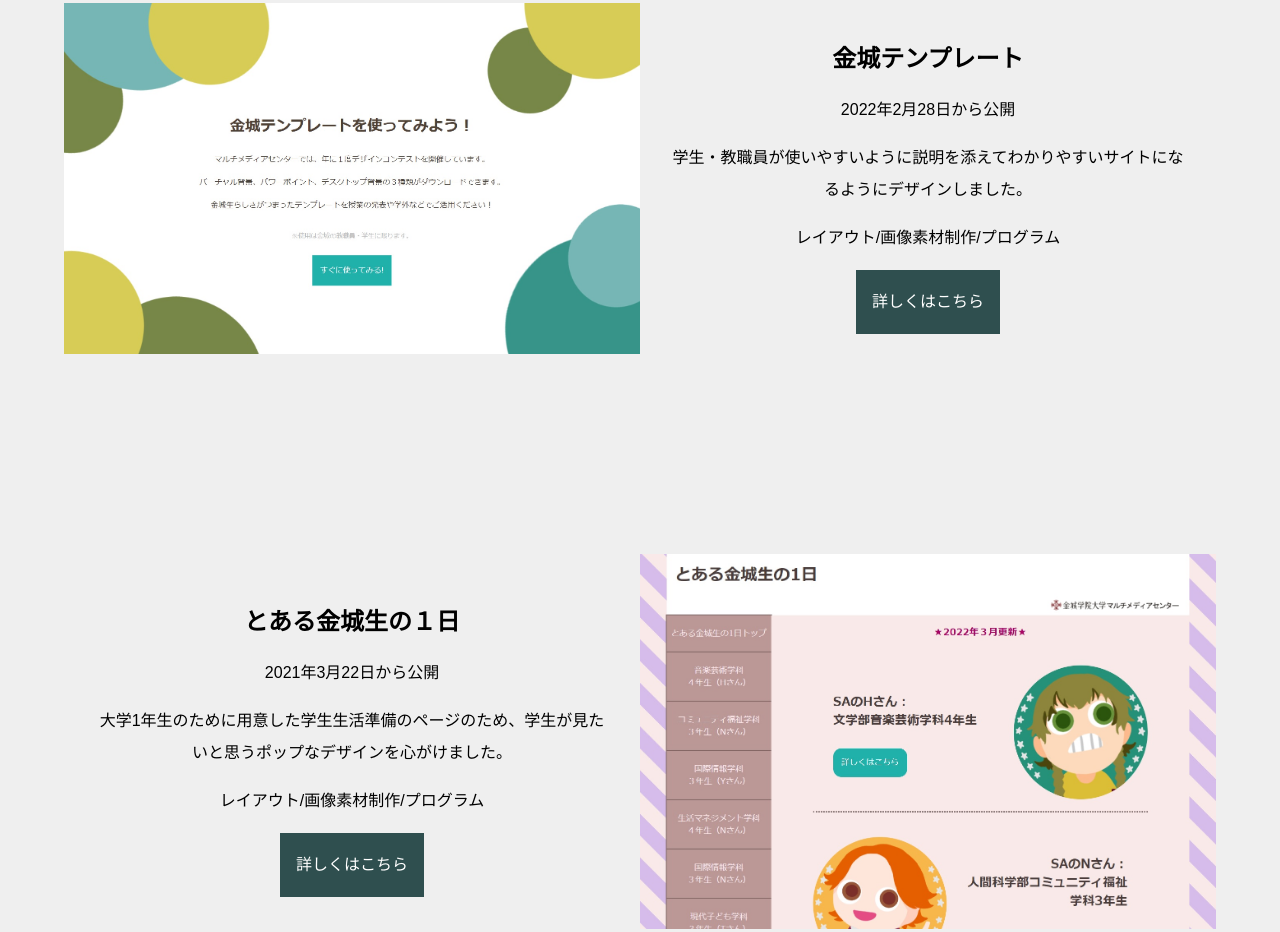
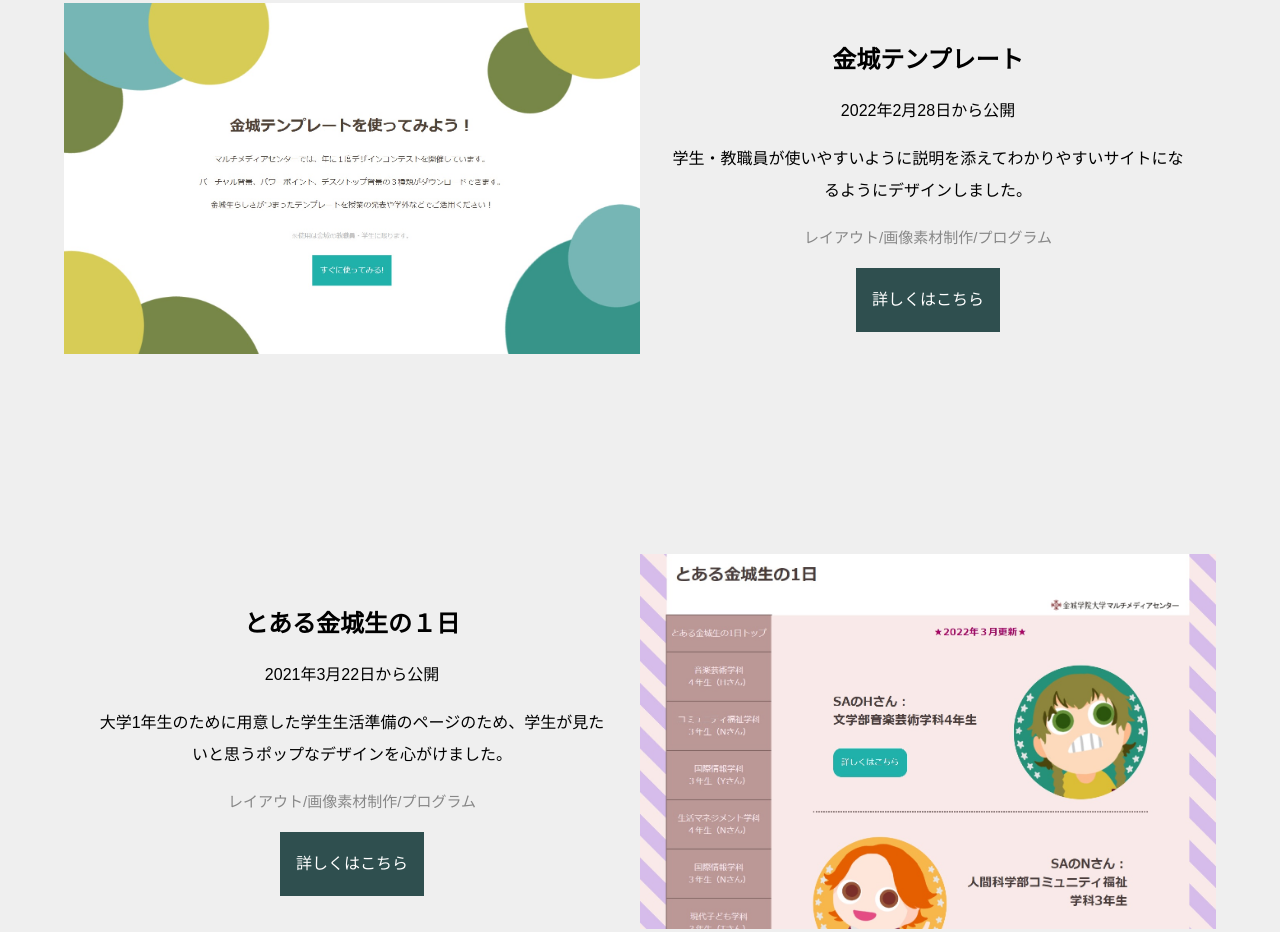
Before and after one commit to u2111003/u2111003.github.io, a plain HTML site: page index.html in a window 1280 px wide. Shown: the part 721-1653 px from the top of the page. Drawn offline with Linux system fonts and the light colour scheme.

Commit message:
Update style.css

```diff
--- a/style.css
+++ b/style.css
@@ -34,6 +34,11 @@ span.caution {
 .sp_menuttl h2 {
     font-family: 'Impact';
     font-weight: normal;
+}
+
+.tag {
+    color: #878787;
+    font-size: 1.5rem;
 }
 
 img {
```
